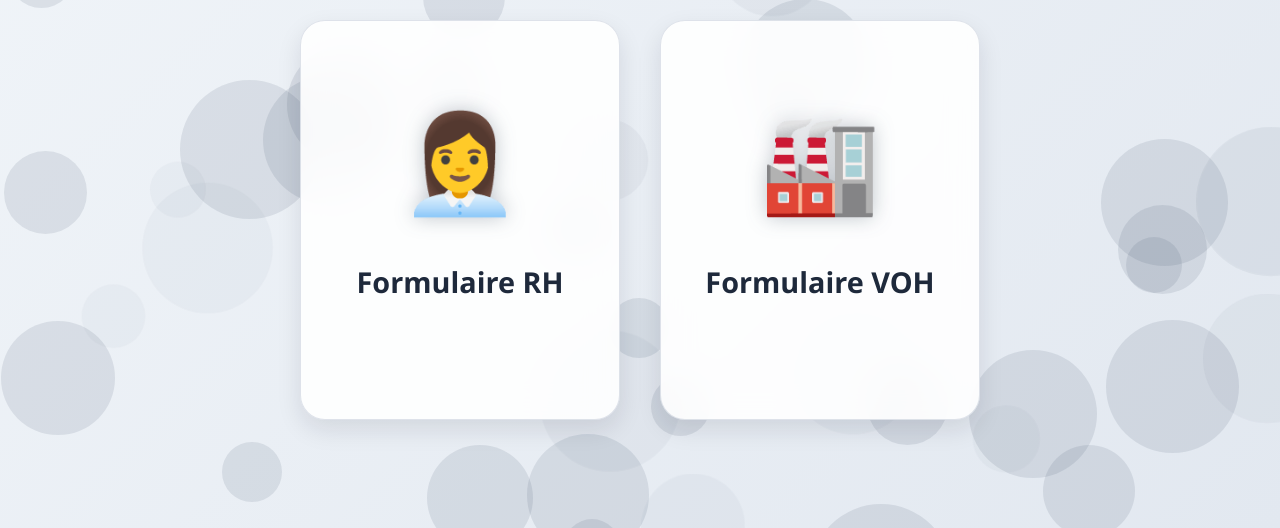
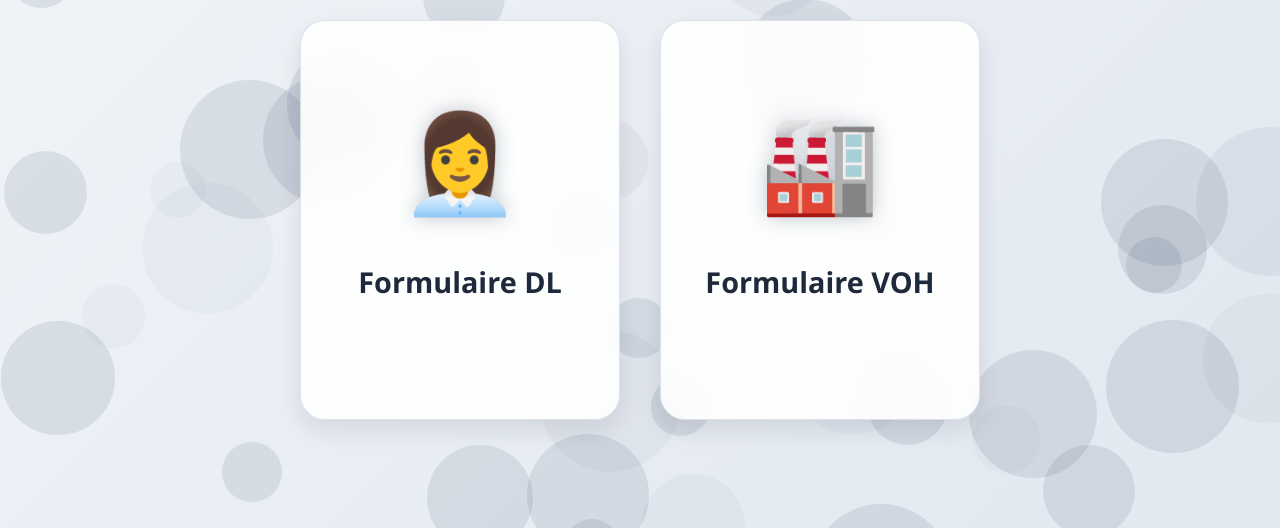
Before and after one commit to STS-Engineer/VO_RH_APP, a Flask app: page / in a window 1280 px wide. Shown: the part 272-800 px from the top of the page. Run offline with Flask 3, Linux system fonts and the light colour scheme.

Commit message:
DL home.html

```diff
--- a/templates/home.html
+++ b/templates/home.html
@@ -203,7 +203,7 @@
       <div class="card">
         <a href="{{ url_for('rh.index') }}" class="card-link">
           <div class="card-icon">👩‍💼</div>
-          <div class="card-title">Formulaire RH</div>
+          <div class="card-title">Formulaire DL</div>
           <div class="decorative-line"></div>
         </a>
       </div>
```
